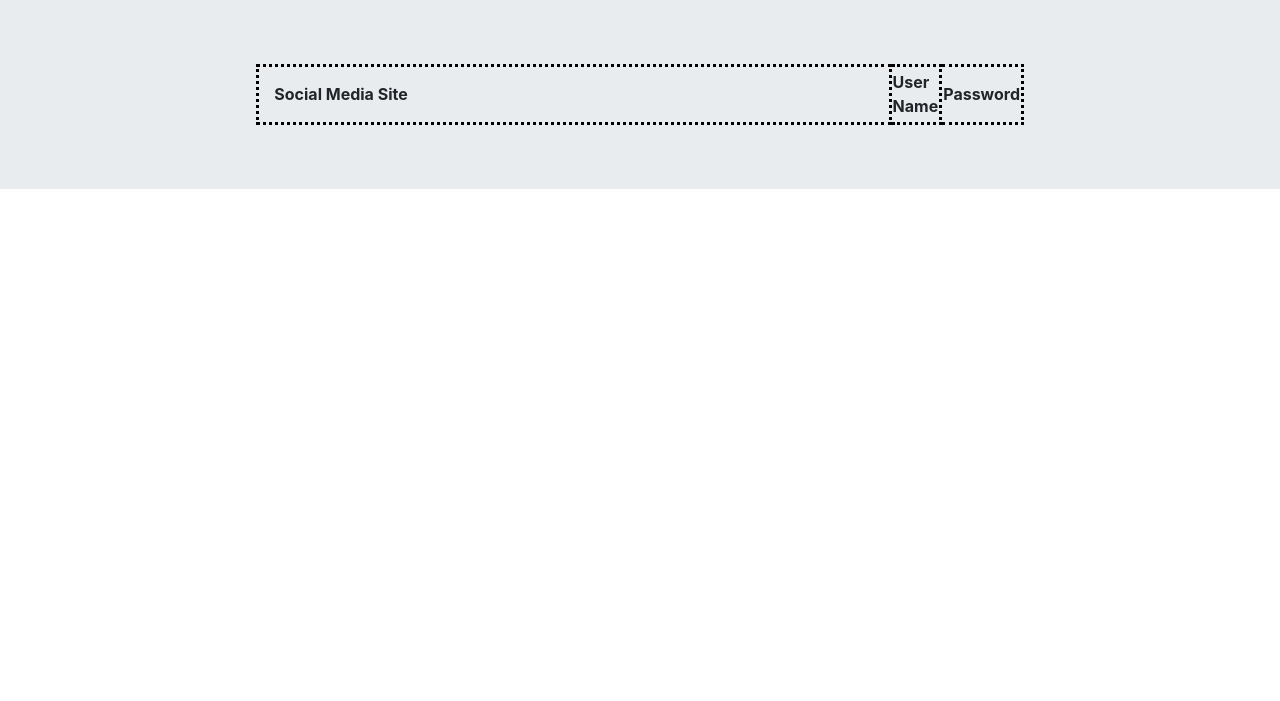
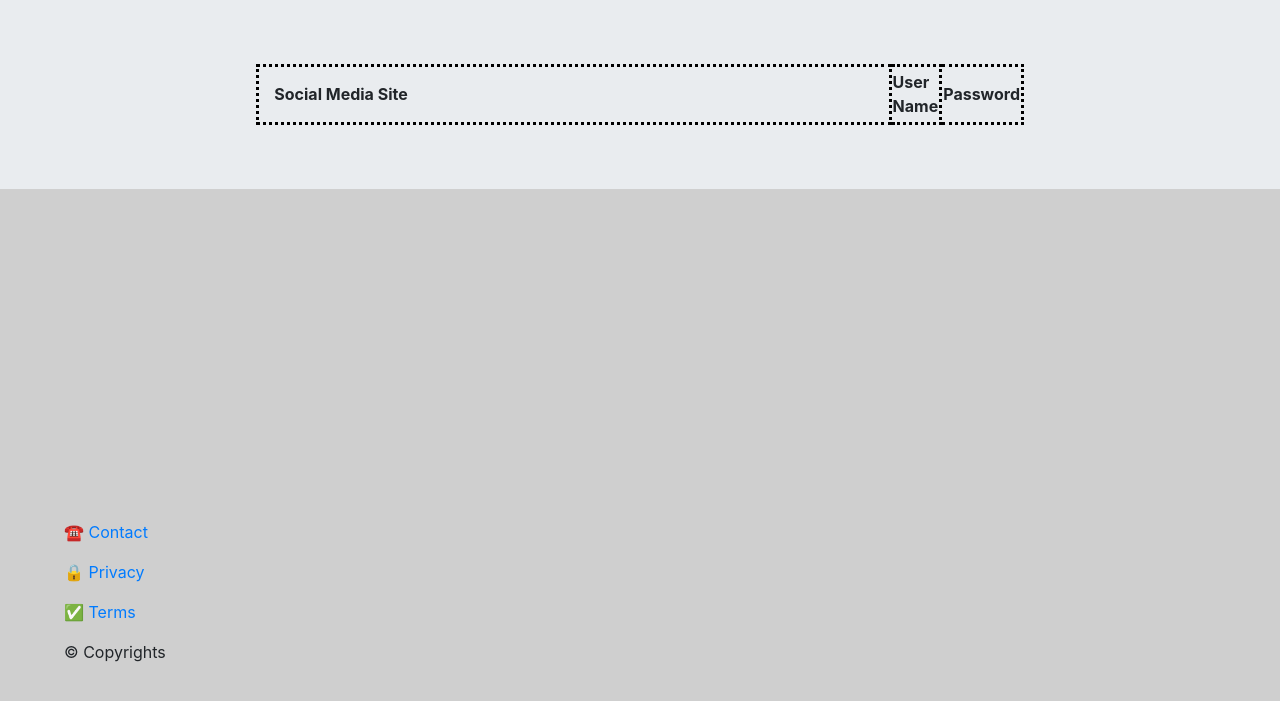
Before and after one commit to freewarelovers/MyProfiles, a Django app: page /list/ in a window 1280 px wide. Shown: the part 56-757 px from the top of the page. Run offline with Django 3.2, Linux system fonts and the light colour scheme; data comes from the database, SQL or seed files in the repository; lists and menus that the app fills with data are empty; some libraries are stand-ins or nearby versions.

Commit message:
Created all the required files on the home page. Provided a link page for everything and done with contact. Need to work with Privacy and Terms

```diff
--- a/MyProfiles/Index/views.py
+++ b/MyProfiles/Index/views.py
@@ -57,3 +57,6 @@ def remove(request):
             password = passowrd
         )
     return render(request, 'Index/success.html')
+
+def contact(request):
+    return render(request, 'Index/contact.html')
--- a/MyProfiles/MyProfiles/urls.py
+++ b/MyProfiles/MyProfiles/urls.py
@@ -19,9 +19,10 @@ from Index import views
 
 urlpatterns = [
     path('admin/', admin.site.urls),
-    path('index/', views.index, name = "index"),
+    path('', views.index, name = "index"),
     re_path(r'^register/$', views.register, name = "register"),
     re_path(r'^list/$', views.list_sites, name = "list"),
     re_path(r'^remove/$', views.remove, name='remove'),
+    re_path(r'^contact/$', views.contact, name='contact'),
     # re_path(r'^login/$', views.login, name='login')
 ]
--- a/MyProfiles/templates/Index/index.html
+++ b/MyProfiles/templates/Index/index.html
@@ -10,8 +10,10 @@
     <script src="https://code.jquery.com/jquery-3.5.1.slim.min.js" integrity="sha384-DfXdz2htPH0lsSSs5nCTpuj/zy4C+OGpamoFVy38MVBnE+IbbVYUew+OrCXaRkfj" crossorigin="anonymous"></script>
     <script src="https://cdn.jsdelivr.net/npm/popper.js@1.16.1/dist/umd/popper.min.js" integrity="sha384-9/reFTGAW83EW2RDu2S0VKaIzap3H66lZH81PoYlFhbGU+6BZp6G7niu735Sk7lN" crossorigin="anonymous"></script>
     <script src="https://stackpath.bootstrapcdn.com/bootstrap/4.5.2/js/bootstrap.min.js" integrity="sha384-B4gt1jrGC7Jh4AgTPSdUtOBvfO8shuf57BaghqFfPlYxofvL8/KUEfYiJOMMV+rV" crossorigin="anonymous"></script>
-</head>
-<body>
+    <script src="https://ajax.googleapis.com/ajax/libs/jquery/3.2.1/jquery.min.js"></script>
+    <script src="https://maxcdn.bootstrapcdn.com/bootstrap/3.3.7/js/bootstrap.min.js"></script>
+  </head>
+<body style="background-color: rgb(207, 207, 207);">
     <div>
         <nav class="navbar navbar-expand-lg navbar-light bg-light">
             <a class="navbar-brand" href="#">My Profiles</a>
@@ -37,5 +39,11 @@
         {% block body_block %}
         {% endblock %}
     </div>
+    <div style="position: absolute; bottom: 0%; padding: 5%">
+      <p> &#9742; <a href="/contact" target="_blank" rel="noopener noreferrer">Contact</a></p>
+      <p>	&#x1f512; <a href="" target="_blank" rel="noopener noreferrer">Privacy</a></p>
+      <p>	&#9989; <a href="" target="_blank" rel="noopener noreferrer">Terms</a></p>
+      <p> &copy Copyrights</p>
+    </div>
 </body>
 </html>
```
Also changed, not shown: MyProfiles/templates/Index/contact.html (added, +27 -0 lines).
